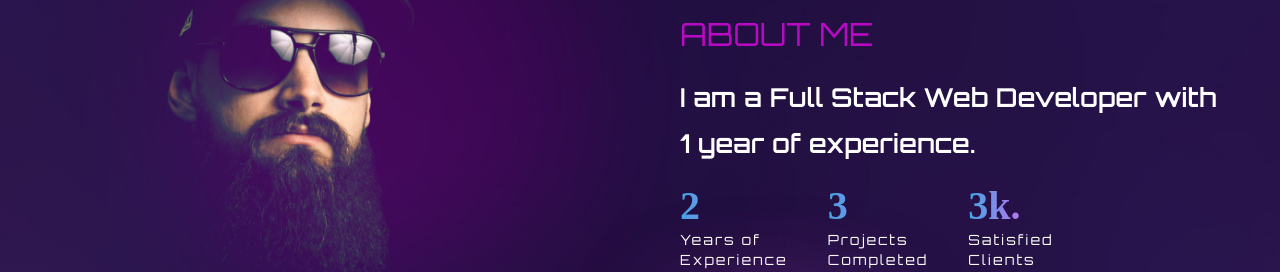
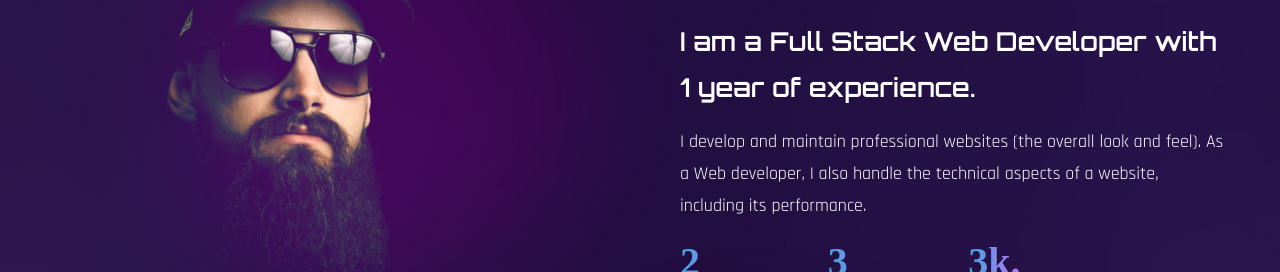
Before and after one commit to Treycie/Apt-Portfolio, a React (Create React App) app in the folder frontend/: page / in a window 1280 px wide. Shown: the part 940-1212 px from the top of the page. Built offline with nearby package versions, Linux system fonts and the light colour scheme; a web font is replaced by a local one.

Commit message:
Changes to overview

```diff
--- a/frontend/src/components/overview/overview.jsx
+++ b/frontend/src/components/overview/overview.jsx
@@ -18,7 +18,7 @@ const Overview = () => {
           <div className='flex-1'>
             <h2 className='h2 text-accent'>About me</h2>
             <h3 className='h3 mb-4'> I am a Full Stack Web Developer with 1 year of experience.</h3>
-            <p className='mb-6'></p>
+            <p className='mb-6'>I develop and maintain professional websites (the overall look and feel). As a Web developer, I also handle the technical aspects of a website, including its performance.</p>
 
             <div className='flex gap-x-6 lg:gap-x-10 mb-12'>
               <div >
```
